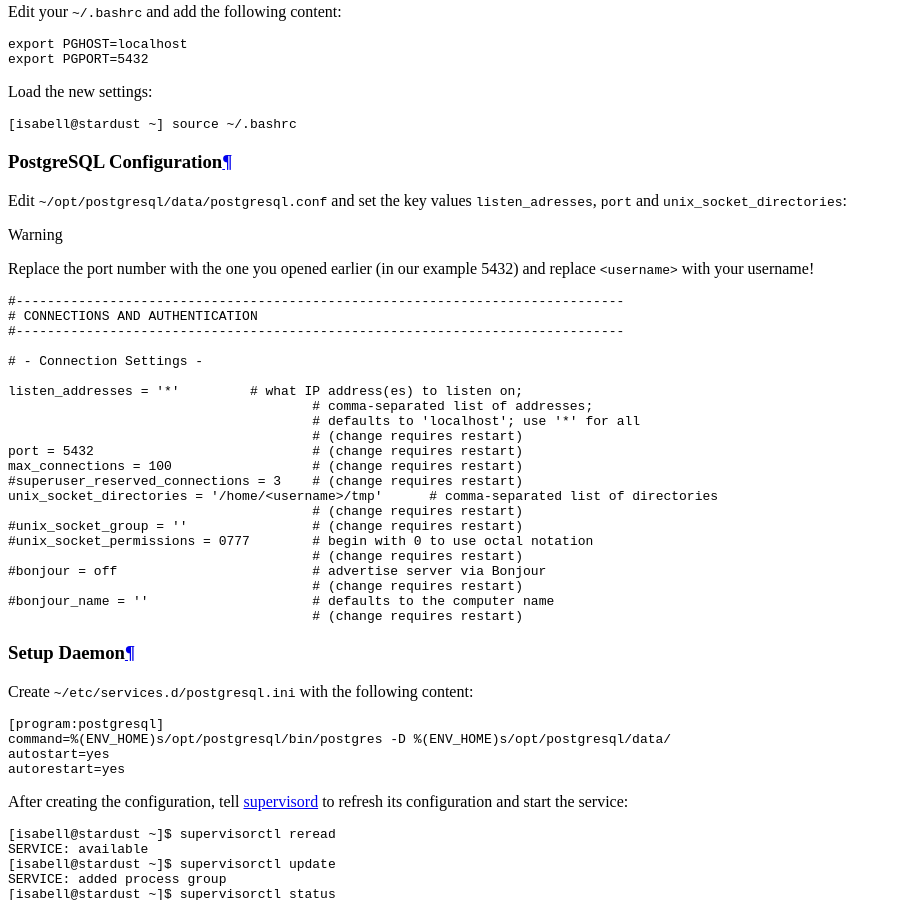
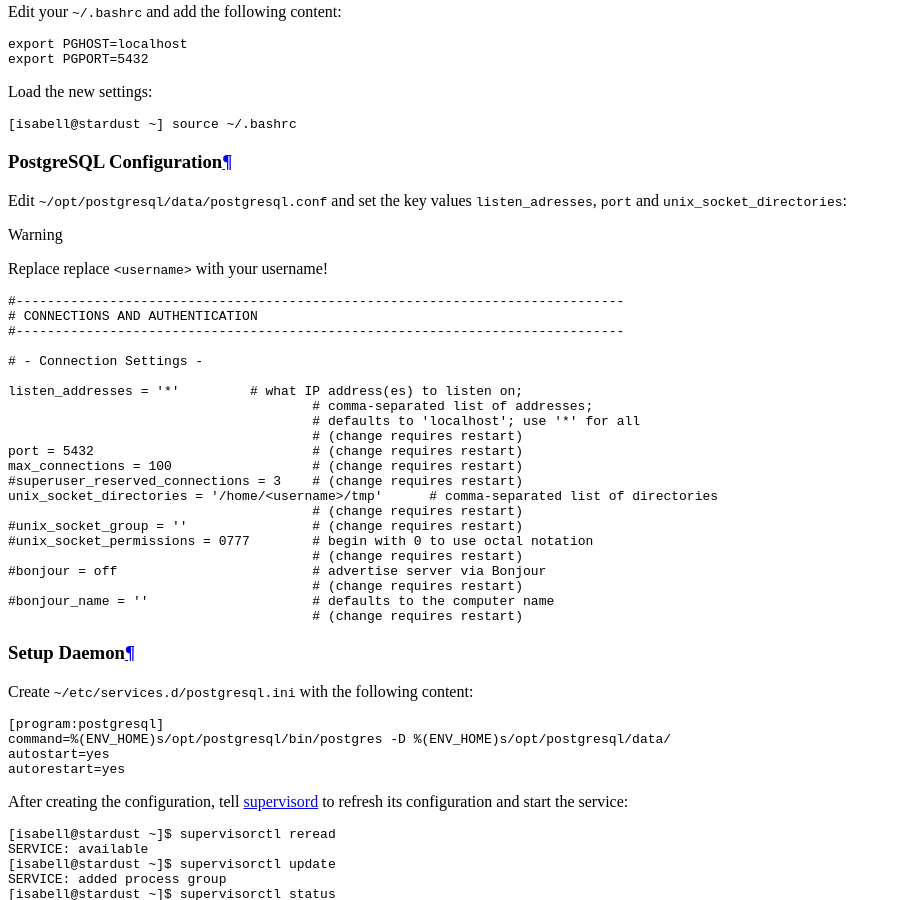
Before and after one commit to Uberspace/lab, a Sphinx documentation site: the page built from source/guide_postgresql.rst, in a window 1280 px wide and 900 px high, scrolled down 4941 px. Shown: the whole window, without its empty margins (0-901 px from the left). Built offline with Sphinx 7.4.7 and the Read the Docs theme 2.0.0, drawn with Linux system fonts in a browser that asks for light colours.

Commit message:
[postgresql] remove mentions of the old port selection process

```diff
--- a/source/guide_postgresql.rst
+++ b/source/guide_postgresql.rst
@@ -210,10 +209,10 @@
 
 Edit ``~/opt/postgresql/data/postgresql.conf`` and set the key values ``listen_adresses``, ``port`` and ``unix_socket_directories``:
 
-.. warning:: Replace the port number with the one you opened earlier (in our example 5432) and replace ``<username>`` with your username!
+.. warning:: Replace replace ``<username>`` with your username!
 
 .. code-block:: postgres
- :emphasize-lines: 7,11,14
+ :emphasize-lines: 7,14
 
  #------------------------------------------------------------------------------
  # CONNECTIONS AND AUTHENTICATION
```
Also changed, not shown: other parts of source/guide_postgresql.rst (+0 -1 lines).
